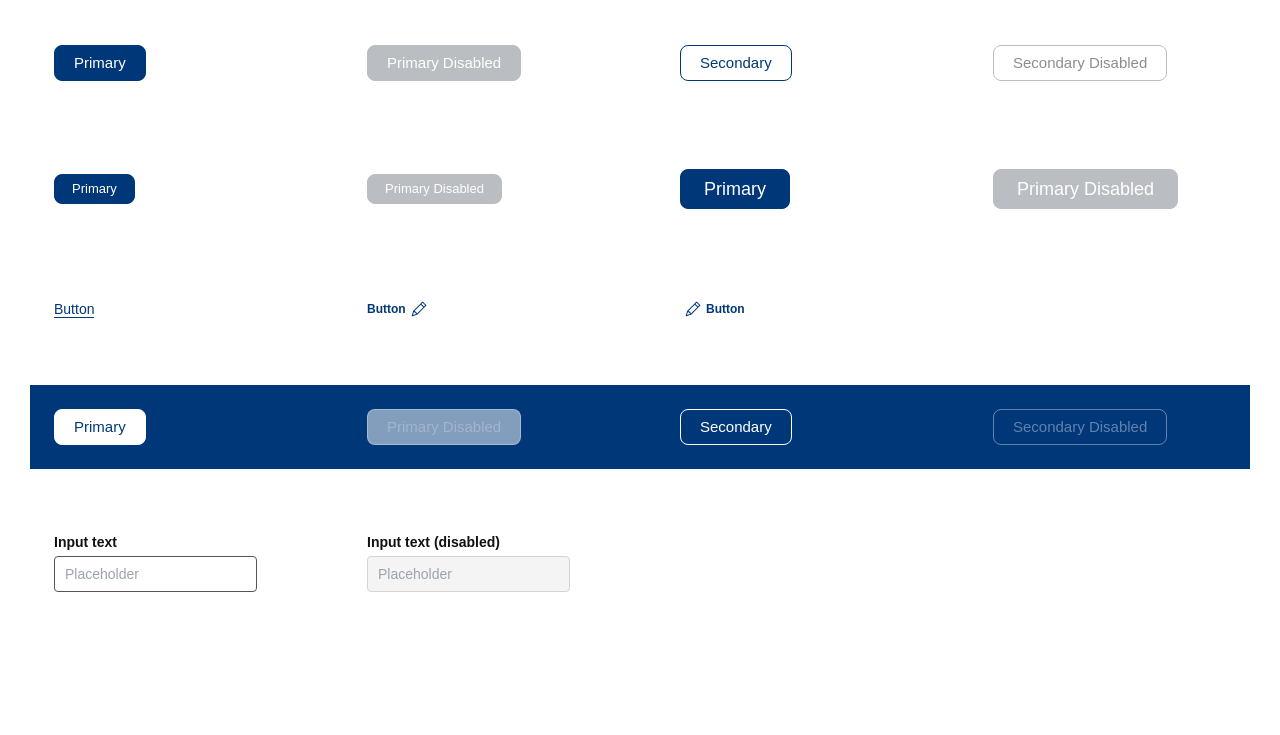
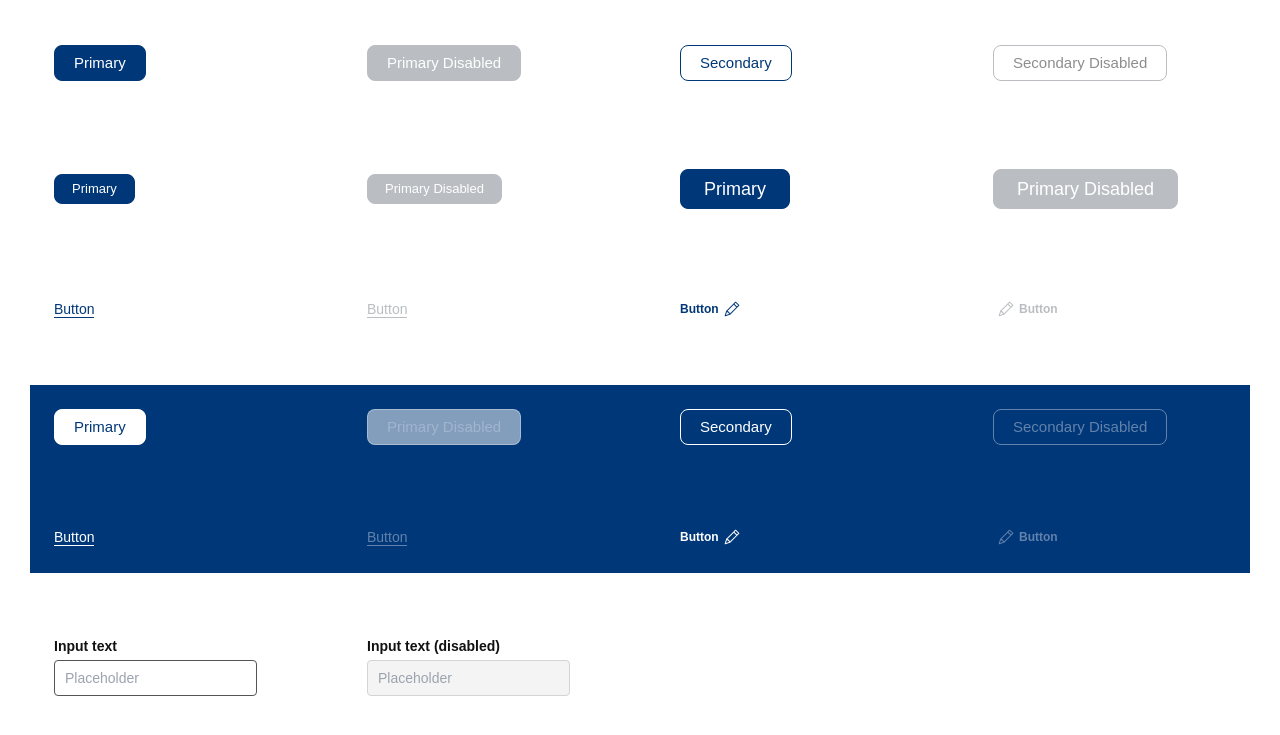
Before and after one commit to blacheyong/test-tailwindcss, a website: page index.html in a window 1280 px wide. Shown: the part 95-830 px from the top of the page. Before the commit the page ends 800 px from the top, so only its background shows below. Drawn offline with Linux system fonts and the light colour scheme; files whose address does not match are found by name.

Commit message:
add more disabled states

```diff
--- a/index.html
+++ b/index.html
@@ -22,25 +22,40 @@
     <button type="button" class="btn btn-primary btn-lg" disabled>Primary Disabled</button>
   </div>
   <div class="p-6 grid grid-cols-4 gap-20 items-center justify-items-start my-10">
-    <a href="#" class="btn btn-link">Button</a>
-    <a href="#" class="btn btn-operational">
+    <button type="button" class="btn btn-link">Button</button>
+    <button type="button" class="btn btn-link" disabled>Button</button>
+    <button type="button" class="btn btn-operational">
       Button
       <svg xmlns="http://www.w3.org/2000/svg" width="24" height="24" fill="currentColor" viewBox="0 0 24 24">
         <path d="M16.848 1.221a.75.75 0 0 1 1.058-.005l4.87 4.798a.75.75 0 0 1 .004 1.064l-2.74 2.74a.704.704 0 0 1-.045.046l-10.71 10.71a.75.75 0 0 1-.371.223l-6.94 2.169a.75.75 0 0 1-.94-.94l2.181-6.978a.75.75 0 0 1 .184-.306L14.08 4.004a.752.752 0 0 1 .17-.17l2.599-2.613Zm-2.154 4.293-9.521 9.572 2.238 1.197a.75.75 0 0 1 .307.307l1.195 2.234 9.517-9.517-3.736-3.793Zm4.797 2.732 1.694-1.694-3.8-3.744-1.633 1.642 3.74 3.796ZM2.893 21.107l4.747-1.483-1.137-2.126-2.127-1.137-1.483 4.746Z"/>
       </svg>
-    </a>
-    <a href="#" class="btn btn-operational btn-operational--left">
+    </button>
+    <button type="button" class="btn btn-operational btn-operational--left" disabled>
       <svg xmlns="http://www.w3.org/2000/svg" width="24" height="24" fill="currentColor" viewBox="0 0 24 24">
         <path d="M16.848 1.221a.75.75 0 0 1 1.058-.005l4.87 4.798a.75.75 0 0 1 .004 1.064l-2.74 2.74a.704.704 0 0 1-.045.046l-10.71 10.71a.75.75 0 0 1-.371.223l-6.94 2.169a.75.75 0 0 1-.94-.94l2.181-6.978a.75.75 0 0 1 .184-.306L14.08 4.004a.752.752 0 0 1 .17-.17l2.599-2.613Zm-2.154 4.293-9.521 9.572 2.238 1.197a.75.75 0 0 1 .307.307l1.195 2.234 9.517-9.517-3.736-3.793Zm4.797 2.732 1.694-1.694-3.8-3.744-1.633 1.642 3.74 3.796ZM2.893 21.107l4.747-1.483-1.137-2.126-2.127-1.137-1.483 4.746Z"/>
       </svg>
       Button
-    </a>
+    </button>
   </div>
   <div class="dark bg-blue-medium p-6 grid grid-cols-4 gap-20 items-center justify-items-start my-10">
     <button type="button" class="btn btn-primary">Primary</button>
     <button type="button" class="btn btn-primary" disabled>Primary Disabled</button>
     <button type="button" class="btn btn-secondary">Secondary</button>
     <button type="button" class="btn btn-secondary" disabled>Secondary Disabled</button>
+    <button type="button" class="btn btn-link">Button</button>
+    <button type="button" class="btn btn-link" disabled>Button</button>
+    <button type="button" class="btn btn-operational">
+      Button
+      <svg xmlns="http://www.w3.org/2000/svg" width="24" height="24" fill="currentColor" viewBox="0 0 24 24">
+        <path d="M16.848 1.221a.75.75 0 0 1 1.058-.005l4.87 4.798a.75.75 0 0 1 .004 1.064l-2.74 2.74a.704.704 0 0 1-.045.046l-10.71 10.71a.75.75 0 0 1-.371.223l-6.94 2.169a.75.75 0 0 1-.94-.94l2.181-6.978a.75.75 0 0 1 .184-.306L14.08 4.004a.752.752 0 0 1 .17-.17l2.599-2.613Zm-2.154 4.293-9.521 9.572 2.238 1.197a.75.75 0 0 1 .307.307l1.195 2.234 9.517-9.517-3.736-3.793Zm4.797 2.732 1.694-1.694-3.8-3.744-1.633 1.642 3.74 3.796ZM2.893 21.107l4.747-1.483-1.137-2.126-2.127-1.137-1.483 4.746Z"/>
+      </svg>
+    </button>
+    <button type="button" class="btn btn-operational btn-operational--left" disabled>
+      <svg xmlns="http://www.w3.org/2000/svg" width="24" height="24" fill="currentColor" viewBox="0 0 24 24">
+        <path d="M16.848 1.221a.75.75 0 0 1 1.058-.005l4.87 4.798a.75.75 0 0 1 .004 1.064l-2.74 2.74a.704.704 0 0 1-.045.046l-10.71 10.71a.75.75 0 0 1-.371.223l-6.94 2.169a.75.75 0 0 1-.94-.94l2.181-6.978a.75.75 0 0 1 .184-.306L14.08 4.004a.752.752 0 0 1 .17-.17l2.599-2.613Zm-2.154 4.293-9.521 9.572 2.238 1.197a.75.75 0 0 1 .307.307l1.195 2.234 9.517-9.517-3.736-3.793Zm4.797 2.732 1.694-1.694-3.8-3.744-1.633 1.642 3.74 3.796ZM2.893 21.107l4.747-1.483-1.137-2.126-2.127-1.137-1.483 4.746Z"/>
+      </svg>
+      Button
+    </button>
   </div>
   <form class="p-6 grid grid-cols-4 gap-20 items-center justify-items-start my-10">
     <div class="form-group mb-4">
--- a/src/sass/components/_buttons.scss
+++ b/src/sass/components/_buttons.scss
@@ -12,14 +12,14 @@
   }
 
   .btn-link {
-    @apply bg-transparent hover:bg-transparent border-0 p-0 relative rounded-3px text-14 text-blue-medium hover:text-bell-primary after:content-[''] after:block after:h-px after:bg-blue-medium hover:after:bg-bell-primary after:absolute after:bottom-0 after:w-full;
+    @apply bg-transparent hover:bg-transparent border-0 p-0 relative rounded-3px text-14 text-blue-medium hover:text-bell-primary after:content-[''] after:block after:h-px after:bg-blue-medium hover:after:bg-bell-primary after:absolute after:bottom-0 after:w-full dark:bg-transparent dark:hover:bg-transparent dark:text-white dark:hover:text-blue-lighter dark:after:bg-white dark:hover:after:bg-blue-lighter;
   }
 
   .btn-operational {
-    @apply bg-transparent hover:bg-transparent border-0 font-bold  p-0 text-12 text-blue-medium hover:text-bell-primary flex items-center;
+    @apply bg-transparent hover:bg-transparent border-0 font-bold  p-0 text-12 text-blue-medium hover:text-bell-primary flex items-center dark:bg-transparent dark:hover:bg-transparent dark:text-white dark:hover:text-blue-lighter;
   }
   .btn-operational svg {
-    @apply max-w-16px ml-5px hover:fill-bell-primary;
+    @apply max-w-16px ml-5px hover:fill-bell-primary dark:hover:fill-blue-lighter;
   }
   .btn-operational--left svg {
     @apply mr-5px;
@@ -32,13 +32,26 @@
     @apply text-lg px-23px py-9px;
   }
 
-  .btn:disabled {
+  .btn:disabled, .btn.disabled {
     @apply bg-disabled-light border-disabled-light cursor-not-allowed select-none focus:ring-0 focus:ring-offset-0 dark:bg-white-30 dark:border-white-30 dark:text-blue-light-50;
   }
-  .btn-primary:disabled {
+
+  .btn-primary:disabled, .btn-primary.disabled {
     @apply bg-gradient-to-b from-disabled-light to-disabled-light dark:from-white-30 dark:to-white-30 dark:border-white-30 dark:text-blue-light-50;
   }
-  .btn-secondary:disabled {
+
+  .btn-secondary:disabled, .btn-secondary.disabled {
     @apply bg-transparent text-disabled-dark border-disabled-light dark:bg-transparent dark:border-blue-light-50 dark:text-blue-light-50;
   }
+
+  .btn-link:disabled, .btn-link.disabled {
+    @apply bg-transparent text-disabled-light after:bg-disabled-light dark:bg-transparent dark:text-blue-light-50 dark:after:bg-blue-light-50;
+  }
+
+  .btn-operational:disabled, .btn-operational.disabled {
+    @apply bg-transparent text-disabled-light dark:bg-transparent dark:text-blue-light-50;
+  }
+  .btn-operational:disabled svg, .btn-operational.disabled svg {
+    @apply hover:fill-disabled-light dark:hover:fill-blue-light-50;
+  }
 }
--- a/tailwind.config.js
+++ b/tailwind.config.js
@@ -17,6 +17,7 @@ export const theme = {
         'dark': '#00215E',
         'light': '#C2CEDF',
         'light-50': 'rgba(194, 206, 223, 0.5)',
+        'lighter': '#E4F0F9',
         'medium': '#003778',
         'medium-90': 'rgba(0, 55, 120, .9)',
         'electric': '#0075FF'
```
Also changed, not shown: dist/main.css.
